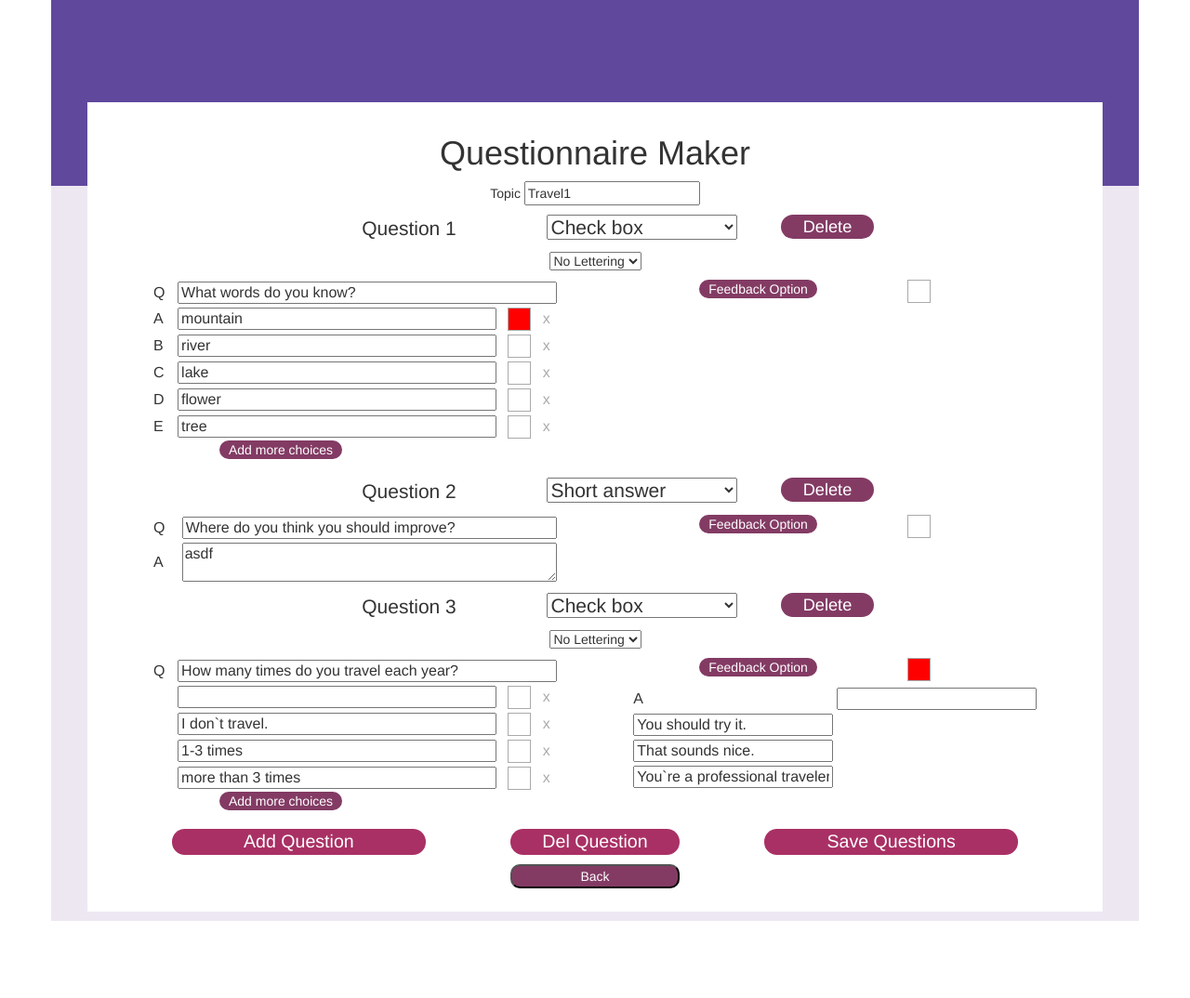
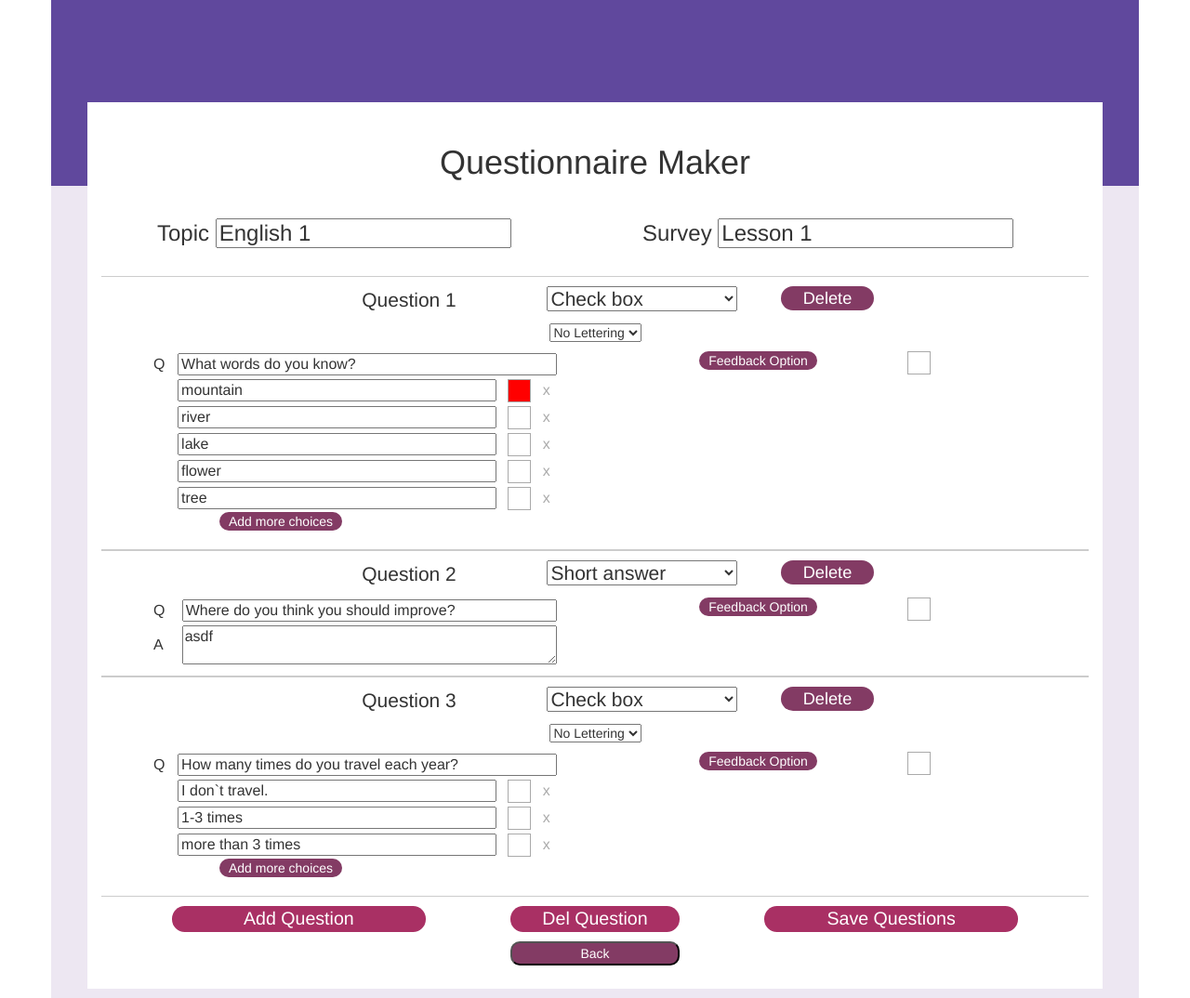
Before and after one commit to WangStar1031/Questionnaire, a PHP site: page /questionMaker.php?title=1 in a window 1280 px wide. Shown: the whole page at 93% size. Before the commit the page ends 991 px from the top, so only its background shows below. Run offline with PHP 8.4, Linux system fonts and the light colour scheme; data comes from the database, SQL or seed files in the repository; some libraries are stand-ins or nearby versions.

Commit message:
fixed questionMaker. db connecting.

```diff
--- a/assets/css/questionMaker.css
+++ b/assets/css/questionMaker.css
@@ -53,6 +53,8 @@
 	padding: 30px;
 	padding-top: 0px;
 	padding-bottom: 0px;
+	border-top: 1px solid #ccc;
+	border-bottom: 1px solid #ccc;
 }
 .QuestionNumber p{
 	font-size: 1.5em;
--- a/assets/js/questionMaker.js
+++ b/assets/js/questionMaker.js
@@ -1,11 +1,11 @@
 var nQuestionCount = 0;
-var strTopic = "";
+// var strTopic = "";
 function addQuestion() {
-	strTopic = document.getElementById("idTopic").value;
-	if( strTopic == ""){
-		alert("Please enter the Topic Name!");
-		return;
-	}
+	// strTopic = document.getElementById("idTopic").value;
+	// if( strTopic == ""){
+	// 	alert("Please enter the Topic Name!");
+	// 	return;
+	// }
 	nQuestionCount ++;
 	var elem = $("#Questions").clone();
 	elem.removeClass("HideItem");
@@ -173,8 +173,8 @@
 function saveQuestion(){
 	var qStrings = {};
 	var arrQuestions = [];
-	strTopic = document.getElementById("idTopic").value;
-	qStrings.Topic = strTopic;
+	// strTopic = document.getElementById("idTopic").value;
+	// qStrings.Topic = strTopic;
 	for( var i = 1; i < nQuestionCount+1; i++){
 		var questions = {};
 		var selValue = $("#Questions"+i).find(".QuestionHeader .QuestionKind select").val();
@@ -267,8 +267,8 @@
 }
 function parseContents( jsonContents){
 	if( jsonContents =="")return;
-	strTopic = jsonContents.Topic;
-	$("#idTopic").val(strTopic);
+	// strTopic = jsonContents.Topic;
+	// $("#idTopic").val(strTopic);
 	for( var i = 0; i < jsonContents.Questions.length; i++){
 		var Questions = jsonContents.Questions[i];
 		strType = Questions.type;
@@ -302,8 +302,8 @@
 				parent.find(".shortAnswerSection").find(".fbOption .chkArea").addClass("hover");
 			}
 		}
-		mulDelClicked(i, 1);
-		chkDelClicked(i, 1);
+		mulDelClicked(i+1, 1);
+		chkDelClicked(i+1, 1);
 		for( var j = 0; j < Questions.answers.length; j++){
 			var answers = Questions.answers[j];
 			var chr = answers.chara;
--- a/assets/questions/1.txt
+++ b/assets/questions/1.txt
@@ -1 +1 @@
-{"Topic":"Travel1","Questions":[{"type":"Check box","selectKind":"No Lettering","question":"What words do you know?","answers":[{"chara":"","answer":"mountain","hover":"true"},{"chara":"","answer":"river","hover":"false"},{"chara":"","answer":"lake","hover":"false"},{"chara":"","answer":"flower","hover":"false"},{"chara":"","answer":"tree","hover":"false"}],"feedBack":{"isNeed":"false","feedbacks":[{"feedback":""},{"feedback":""},{"feedback":""},{"feedback":""},{"feedback":""}]}},{"type":"Short answer","question":"Where do you think you should improve?","answers":[{"answer":"asdf","hover":"false"}],"feedBack":{"isNeed":"false","feedbacks":[{"feedback":"undefined"}]}},{"type":"Check box","selectKind":"No Lettering","question":"How many times do you travel each year?","answers":[{"chara":"","answer":"I don`t travel.","hover":"false"},{"chara":"","answer":"1-3 times","hover":"false"},{"chara":"","answer":"more than 3 times","hover":"false"}],"feedBack":{"isNeed":"true","feedbacks":[{"chara":"A","feedback":"You should try it."},{"chara":"B","feedback":"That sounds nice."},{"chara":"C","feedback":"You`re a professional traveler!"}]}}]}
+{"Topic":"Travel1","Questions":[{"type":"Check box","selectKind":"No Lettering","question":"What words do you know?","answers":[{"chara":"A","answer":"mountain","hover":"true"},{"chara":"B","answer":"river","hover":"false"},{"chara":"C","answer":"lake","hover":"false"},{"chara":"D","answer":"flower","hover":"false"},{"chara":"E","answer":"tree","hover":"false"}],"feedBack":{"isNeed":"false","feedbacks":[{"feedback":""},{"feedback":""},{"feedback":""},{"feedback":""},{"feedback":""}]}},{"type":"Short answer","question":"Where do you think you should improve?","answers":[{"answer":"asdf","hover":"false"}],"feedBack":{"isNeed":"false","feedbacks":[{"feedback":"undefined"}]}},{"type":"Check box","selectKind":"No Lettering","question":"How many times do you travel each year?","answers":[{"chara":"A","answer":"I don`t travel.","hover":"false"},{"chara":"B","answer":"1-3 times","hover":"false"},{"chara":"C","answer":"more than 3 times","hover":"false"}],"feedBack":{"isNeed":"false","feedbacks":[{"feedback":"You should try it."},{"feedback":"That sounds nice."},{"feedback":"You`re a professional traveler!"}]}}]}
--- a/assets/questions/2.txt
+++ b/assets/questions/2.txt
@@ -1 +1 @@
-{"Topic":"Sample","Questions":[{"type":"Add multiple choice","selectKind":"","question":"Do you know the character after c?","answers":[{"chara":"","answer":"","hover":"false"},{"chara":"","answer":"a","hover":"false"},{"chara":"","answer":"c","hover":"false"},{"chara":"","answer":"d","hover":"true"},{"chara":"","answer":"b","hover":"false"}],"feedBack":{"isNeed":"true","feedbacks":[{"chara":"A","feedback":""},{"feedback":"no"},{"feedback":"no"},{"feedback":"right"},{"feedback":"no"}]}},{"type":"Add multiple choice","selectKind":"A)","question":"Who?","answers":[{"chara":"A)","answer":"Him","hover":"false"},{"chara":"B)","answer":"Her","hover":"false"},{"chara":"C)","answer":"Them","hover":"false"}],"feedBack":{"isNeed":"true","feedbacks":[{"chara":"A","feedback":"Good job"},{"chara":"B","feedback":"Not bad"},{"chara":"C","feedback":"Try again"}]}}]}
+{"Topic":"Sample","Questions":[{"type":"Add multiple choice","selectKind":"No Lettering","question":"Do you know the character after c?","answers":[{"chara":"","answer":"a","hover":"false"},{"chara":"","answer":"c","hover":"false"},{"chara":"","answer":"d","hover":"true"},{"chara":"","answer":"b","hover":"false"}],"feedBack":{"isNeed":"true","feedbacks":[{"feedback":"no"},{"feedback":"no"},{"feedback":"right"},{"feedback":"no"}]}},{"type":"Add multiple choice","selectKind":"A)","question":"Who?","answers":[{"chara":"A)","answer":"Him","hover":"false"},{"chara":"B)","answer":"Her","hover":"false"},{"chara":"C)","answer":"Them","hover":"false"}],"feedBack":{"isNeed":"true","feedbacks":[{"feedback":"Good job"},{"feedback":"Not bad"},{"feedback":"Try again"}]}}]}
--- a/questionMaker.php
+++ b/questionMaker.php
@@ -15,11 +15,27 @@
 <body>
 <div class="HOutLine container">
 </div>
+<?php
+	$fileName = $_GET['title'];
+	include_once("userManager.php");
+	$survey = getSurveyFromId($fileName);
+	// var_dump($survey);
+	$TopicName = getTopicNameFromId($survey['TopicId']);
+	$SurveyName = $survey['SurveyName'];
+?>
 <div class="BOutLine container">
 	<div class="fBody">
-		<div class="Header">
+		<div class="Header row">
 			<h1>Questionnaire Maker</h1>
-				<p>Topic <input type="text" name="Travel" placeholder="Please enter the Topic" id="idTopic"></p>
+			<div class="col-xs-12 row">
+				<div class="col-xs-6">
+					<h3>Topic <input type="text" id="idTopic" readonly value="<?= $TopicName ?>"></h3>
+				</div>
+				<div class="col-xs-6">
+					<h3>Survey <input type="text" id="idSurvey" readonly value="<?= $SurveyName ?>"></h3>
+				</div>
+			</div>
+
 		</div>
 		<div class="addQuestion row">
 			<div class="col-lg-1 col-md-1 col-xs-1"></div>
@@ -38,7 +54,6 @@
 	</div>
 </div>
 <?php
-	$fileName = $_GET['title'];
 	$new = "new";
 	$contents = "";
 	$fName = "assets/questions/".$fileName.".txt";
--- a/userManager.php
+++ b/userManager.php
@@ -380,6 +380,19 @@
 		}
 		return $arrRetVal;
 	}
+	function getTopicNameFromId($_id){
+		$conn = getConn();
+		if( $conn->connect_error){
+			return "";
+		}
+		$sql = "SELECT * FROM topic WHERE Id='$_id'";
+		$result = $conn->query($sql);
+		if( $result->num_rows > 0){
+			$row = mysqli_fetch_assoc($result);
+			return $row['TopicName'];
+		}
+		return "";
+	}
 	function changeTopicName($_id, $_newName){
 		$conn = getConn();
 		if($conn->connect_error){
@@ -423,6 +436,19 @@
 			array_push( $arrRet, $survey);
 		}
 		return $arrRet;
+	}
+	function getSurveyFromId($_id){
+		$conn = getConn();
+		if( $conn->connect_error){
+			return null;
+		}
+		$sql = "SELECT * FROM survey WHERE Id='$_id'";
+		$result = $conn->query($sql);
+		if( $result->num_rows > 0){
+			$row = mysqli_fetch_assoc($result);
+			return $row;
+		}
+		return null;
 	}
 	function removeSurveyFromTopic($_id){
 		$conn = getConn();
```
